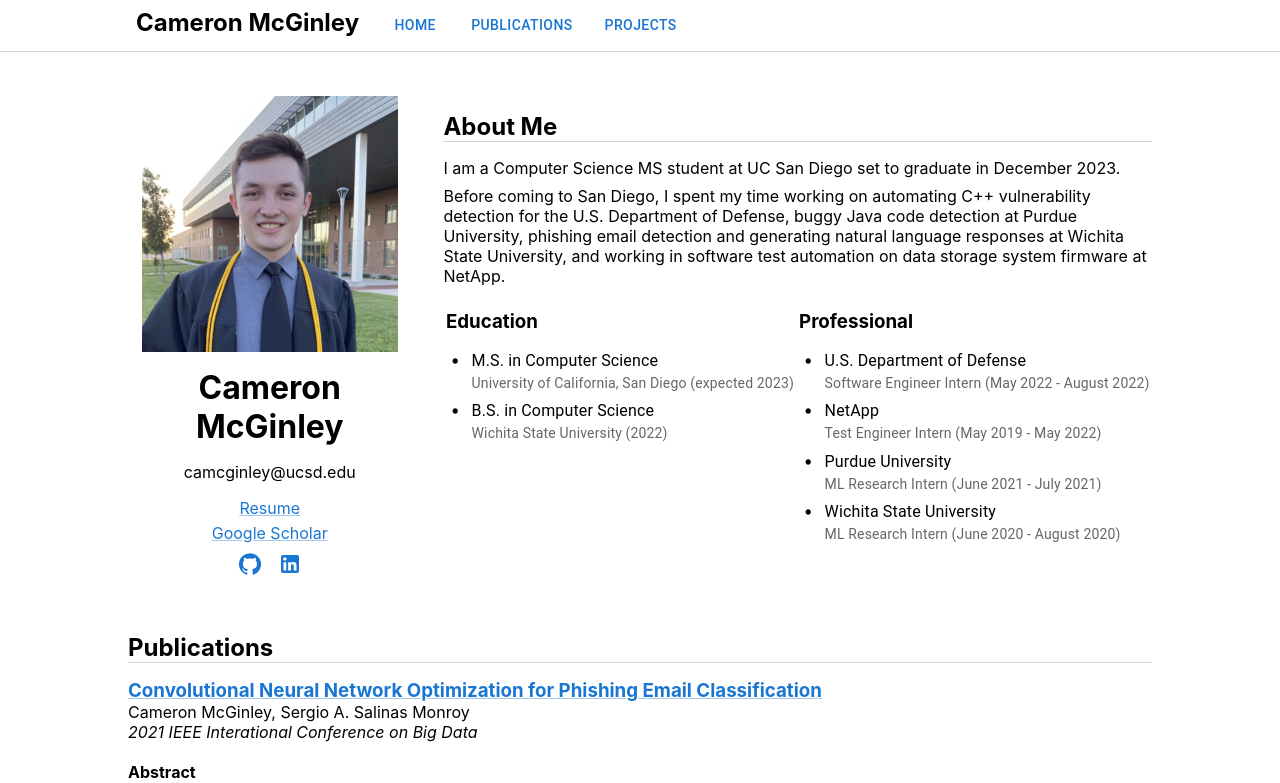
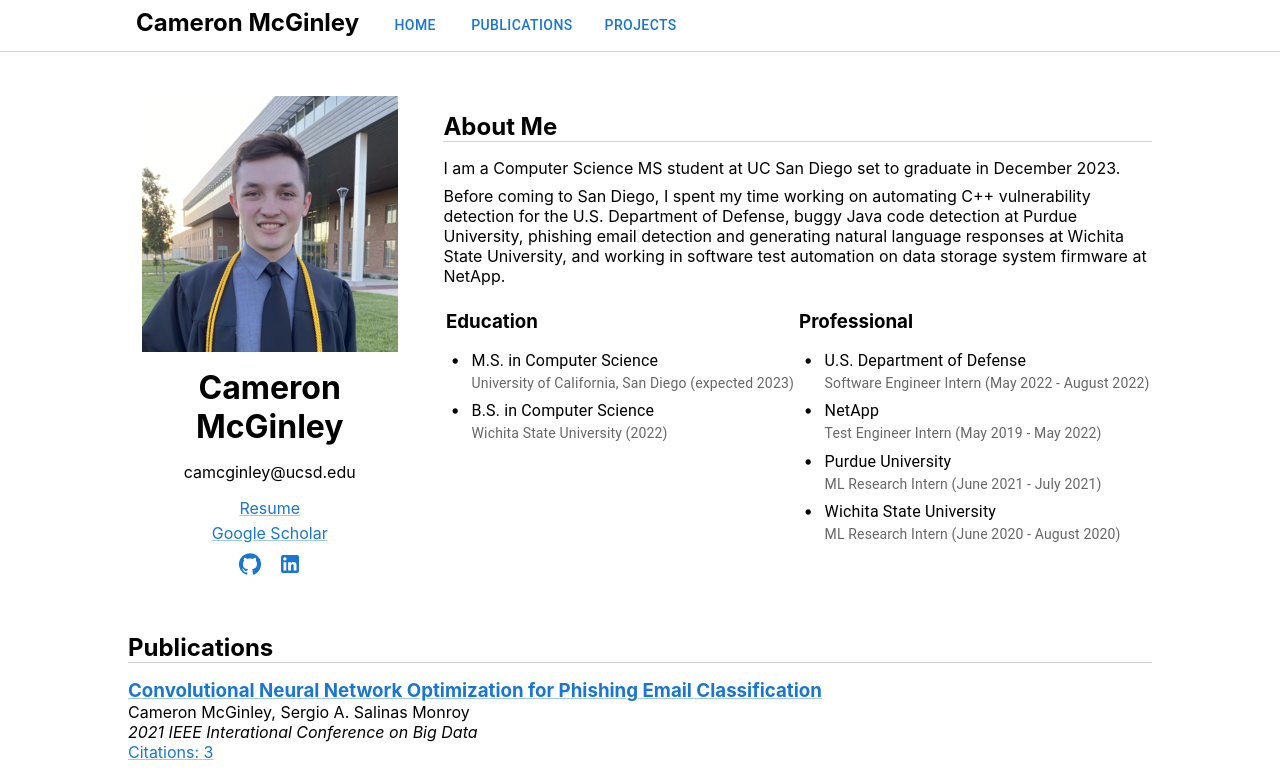
Before and after one commit to cameronmcginley/cameronmcginley.github.io, a React (Create React App) app: page / in a window 1280 px wide. Shown: the top 783 px of the page. Built offline with nearby package versions, Linux system fonts and the light colour scheme.

Commit message:
Add citation count and link

```diff
--- a/src/App.css
+++ b/src/App.css
@@ -116,6 +116,10 @@ p {
     flex-direction: column;
     align-items: center;
   }
+}
+
+.publicationCard-info p {
+  display: table;
 }
 
 .section {
--- a/src/Components/PublicationCard.js
+++ b/src/Components/PublicationCard.js
@@ -12,10 +12,18 @@ const PublicationCard = (props) => {
         </Link>
       </div>
 
-      <p>{props.cardData.author}</p>
-      <p>
-        <i>{props.cardData.location}</i>
-      </p>
+      <div className="publicationCard-info">
+        <p>{props.cardData.author}</p>
+        <p>
+          <i>{props.cardData.location}</i>
+        </p>
+        <Link href={props.cardData.citationLink}>
+          <Tooltip title={props.cardData.citationLink} placement="bottom" arrow>
+            <p>Citations: {props.cardData.citationCount}</p>
+          </Tooltip>
+        </Link>
+      </div>
+
       <br />
       <p>
         <b>Abstract</b>
--- a/src/Components/Publications.js
+++ b/src/Components/Publications.js
@@ -13,6 +13,8 @@ const Publications = () => {
           link: "https://ieeexplore.ieee.org/abstract/document/9671531",
           author: "Cameron McGinley, Sergio A. Salinas Monroy",
           location: "2021 IEEE Interational Conference on Big Data",
+          citationCount: 3,
+          citationLink: "https://scholar.google.com/scholar?oi=bibs&hl=en&cites=12860478389443421757",
           description:
             "Phishing emails are one of the most common and effective tools that cybercriminals use to gain access to an organization’s network or personal information. To detect these attacks, email service providers use a variety of tools and indicators, such as the URLs that attackers include in their email messages. However, cybercriminals are able to bypass these detection techniques by omitting URLs in their messages and instead engaging victims in a conversation to advance their attacks. In this paper, we investigate the performance of convolutional neural network (CNN) models that identify phishing attacks by analyzing only the text in the email messages. The models take as input an embedding of the text in the email’s body and output a probability indicating the likelihood that the message is malicious. We evaluate several CNN architectures using real-world phishing emails and find that the best performing one can identify phishing attacks with an accuracy of 98.139%, recall of 98.125%, and precision of 98.269%.",
         }}
```
